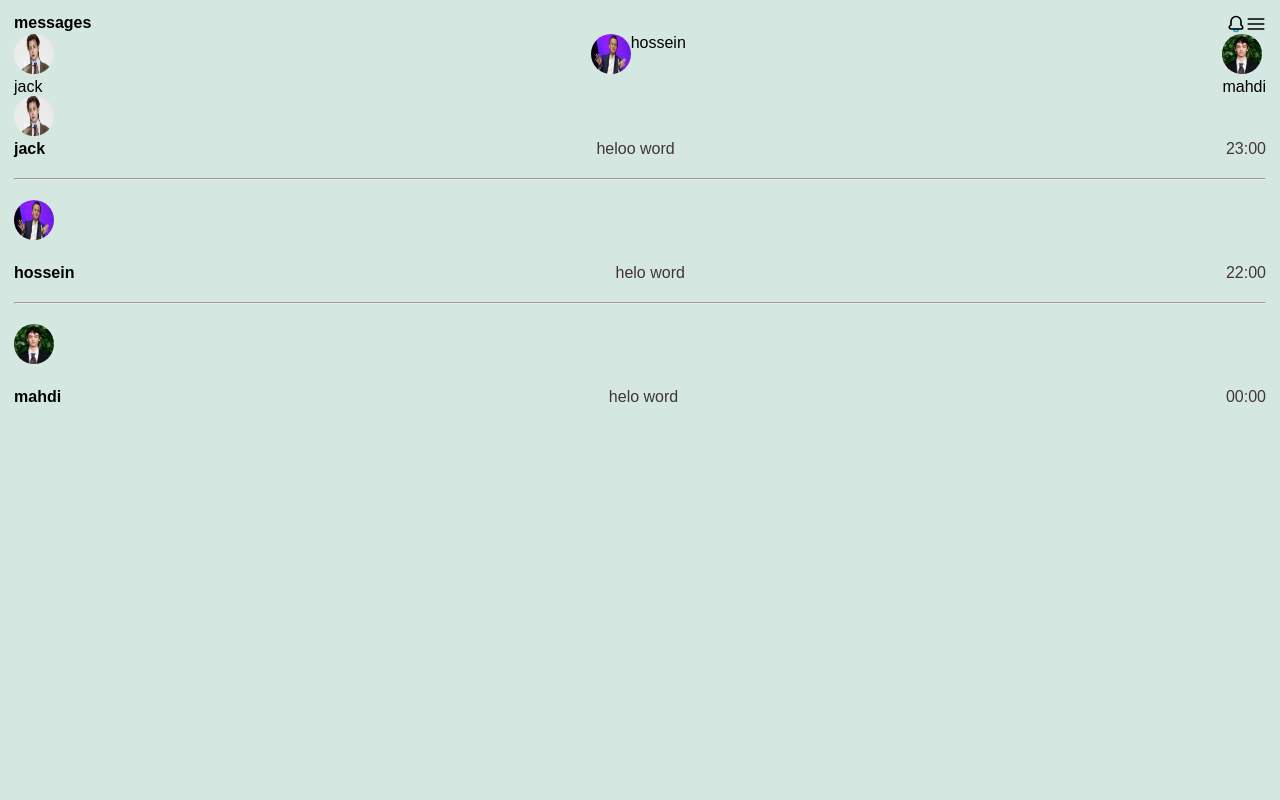
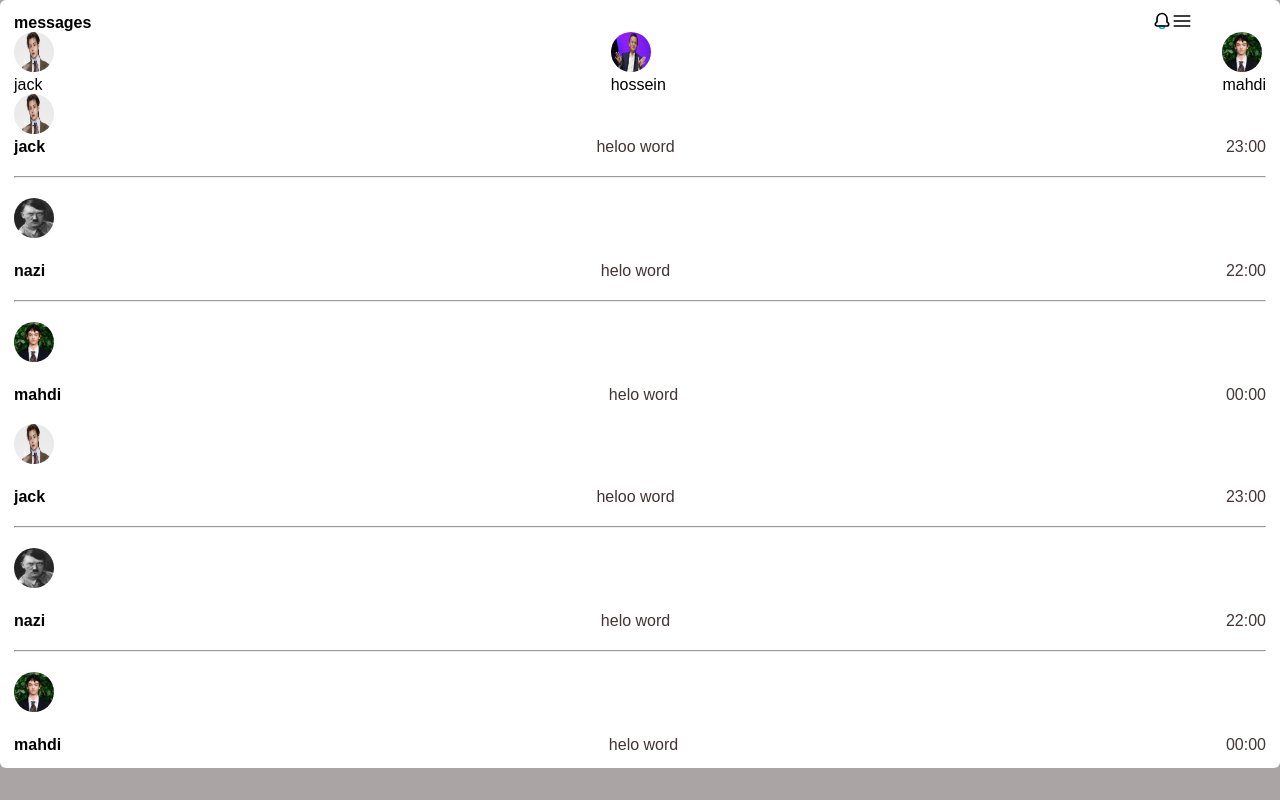
Before and after one commit to hidarabadi/mahdi-masiger, a plain HTML site: page index.html in a window 1280 px wide. Drawn offline with Linux system fonts and the light colour scheme.

Commit message:
version3

```diff
--- a/index.html
+++ b/index.html
@@ -10,7 +10,7 @@
 
 <body>
     <div class="countainer">
-        <div class="head">
+        <div class="headd">
             <span class="span1">messages </span>
             <div class="swg">
 
@@ -37,16 +37,16 @@
 
         </div>
         <div class="profile">
-            <div class="a1">
+            <div class="m1">
                 <img src="./1.jpg" alt="jack">
                 <span class="q1">jack</span>
 
             </div>
-            <div class="a2">
+            <div class="m2">
                 <img src="./2.jpg" alt="hossein">
                 <span class="q1">hossein</span>
             </div>
-            <div class="a3">
+            <div class="m3">
                 <img src="./3.jpg" alt="mahdi">
                 <span class="q1">mahdi</span>
             </div>
@@ -54,7 +54,7 @@
 
         </div>
         <div class="fard">
-            <div class="j">
+            <div class="jk">
 
                 <div class="a1">
                     <img src="./1.jpg" alt="jack">
@@ -67,10 +67,37 @@
             </div>
             <hr>
             <div class="a3">
-                <img src="./2.jpg" alt="hossein">
+                <img src="./hit.jpg" alt="hossein">
             </div>
             <div class="a4">
-                <span class="w1">hossein</span>
+                <span class="w1">nazi</span>
+                <span class="w2">helo word</span>
+                <span class="w3">22:00</span>
+            </div>
+            <hr>
+            <div class="a5">
+                <img src="./3.jpg" alt="mahdi">
+            </div>
+            <div class="a6">
+                <span class="w1">mahdi</span>
+                <span class="w2">helo word</span>
+                <span class="w3">00:00</span>
+
+            </div>
+            <div class="a1">
+                <img src="./1.jpg" alt="jack">
+            </div>
+            <div class="a2">
+                <span class="w1">jack</span>
+                <span class="w2">heloo word</span>
+                <span class="w3">23:00</span>
+            </div>
+            <hr>
+            <div class="a3">
+                <img src="./hit.jpg" alt="hossein">
+            </div>
+            <div class="a4">
+                <span class="w1">nazi</span>
                 <span class="w2">helo word</span>
                 <span class="w3">22:00</span>
             </div>
@@ -86,9 +113,13 @@
             </div>
         </div>
 
+
+
+    </div>
+
     <div class="po">
-                <svg class="svgg" width="800px" height="800px" viewBox="0 0 48 48" version="1" xmlns="http://www.w3.org/2000/svg"
-                    enable-background="new 0 0 48 48">
+        <svg class="svgg" width="800px" height="800px" viewBox="0 0 48 48" version="1"
+            xmlns="http://www.w3.org/2000/svg" enable-background="new 0 0 48 48">
             <circle fill="#4CAF50" cx="24" cy="24" r="21" />
             <g fill="#ffffff">
                 <rect x="21" y="14" width="6" height="20" />
--- a/style.css
+++ b/style.css
@@ -1,88 +1,120 @@
 * {
     padding: 0;
     margin: 0;
-    background-color: rgb(213, 231, 225);
+
 }
-body{
+
+body {
     font-family: sans-serif;
     height: 100%;
     position: relative;
+    background-color: rgb(170, 164, 164);
 }
+
 svg {
     height: 20px;
     width: 20px;
+    display: flex;
+
 }
-.countainer{
+
+.countainer {
     height: 100%;
     padding: 14px;
+    background-color: white;
+    color: black;
+    border-radius: 6px;
+
 }
+
 img {
     height: 40px;
     width: 40px;
     border-radius: 100%;
 }
-.swg{
+
+.swg {
     display: flex;
     justify-content: right;
     flex-direction: row;
+    position: absolute;
+    bottom: 96%;
+    left: 90%;
 }
-.span1{
+
+.span1 {
     color: black;
     font-family: sans-serif;
     font-weight: bold;
+    display: flex;
 }
-.profile{
+
+.profile {
     display: flex;
     justify-content: space-between;
     flex-direction: row;
 }
-.q1{
+
+.q1 {
     color: black;
     display: flex;
     flex-direction: column;
 }
-.w1{
+
+.w1 {
     display: flex;
     flex-direction: column;
     font-weight: bold;
     color: black;
 }
-.w2{
+
+.w2 {
     color: rgb(65, 53, 53);
     font-weight: 200px;
     display: flex;
     justify-content: center;
 }
-.w3{
+
+.w3 {
     color: rgb(65, 53, 53);
     display: flex;
     justify-content: end;
 
 }
-.head{
+
+.head {
     display: flex;
     justify-content: space-between;
+    flex-direction: column;
 
 }
-.fard{
+
+.fard {
     display: flex;
     flex-direction: column;
     gap: 20px;
 }
-.a2{
+
+.a2 {
     display: flex;
     justify-content: space-between;
+    flex: 1px;
 }
-.a4{
+
+.a4 {
     display: flex;
     justify-content: space-between;
+    flex: 1px;
 }
 
-.a6{
+.a6 {
     display: flex;
     justify-content: space-between;
+
+    flex: 1px;
 }
-.svgg{
+
+.svgg {
     height: 60px;
     width: 60px;
     position: fixed;
```
Also changed, not shown: hit.jpg (added). Lines whose indentation alone changed are shown as unchanged.
